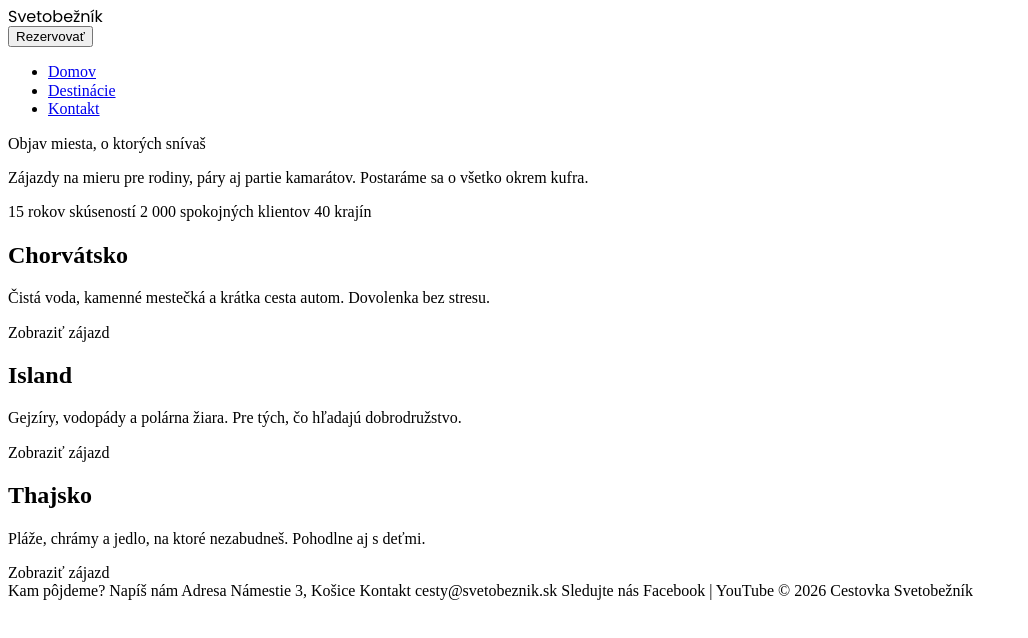
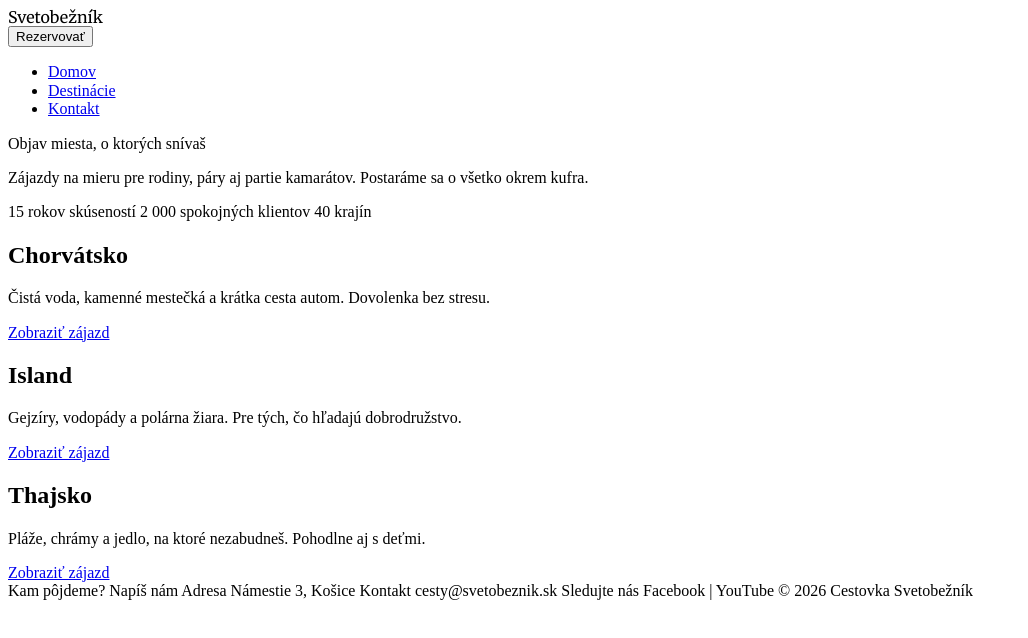
Before and after one commit to MichaelaTxM/Dovolenka, a plain HTML site: page starter/index.html in a window 1280 px wide. Shown: the whole page, without its empty margins (0-1028 px from the left). Drawn offline with Linux system fonts and the light colour scheme.

Commit message:
pridanie linkov v section krajiny

```diff
--- a/starter/assets/css/style.css
+++ b/starter/assets/css/style.css
@@ -10,5 +10,5 @@
 }
 
 .Logo {
-    font-family: 'Poppins', sans-serif;
+    font-family: 'Merriweather', sans-serif;
 }
--- a/starter/index.html
+++ b/starter/index.html
@@ -44,19 +44,19 @@
 
             <p>Čistá voda, kamenné mestečká a krátka cesta autom. Dovolenka bez stresu.</p>
 
-            Zobraziť zájazd
+            <a href="#">Zobraziť zájazd</a>
 
             <h2>Island</h2>
 
             <p>Gejzíry, vodopády a polárna žiara. Pre tých, čo hľadajú dobrodružstvo.</p>
 
-            Zobraziť zájazd
+            <a href="#">Zobraziť zájazd</a>
 
             <h2>Thajsko</h2>
 
             <p>Pláže, chrámy a jedlo, na ktoré nezabudneš. Pohodlne aj s deťmi.</p>
 
-            Zobraziť zájazd
+            <a href="#">Zobraziť zájazd</a>
 
         </section>
 
```
